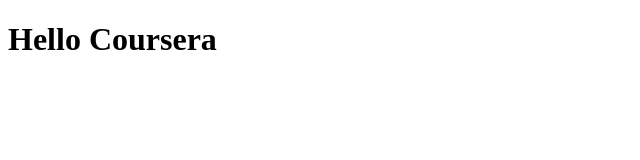
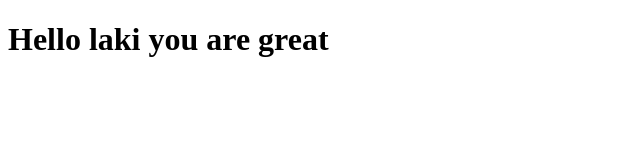
Before and after one commit to laki2603/Coursera-test, a plain HTML site: page site/index.html in a window 1280 px wide. Shown: the whole page, without its empty margins (0-640 px from the left). Drawn offline with Linux system fonts and the light colour scheme.

Commit message:
A small addition to our page.

```diff
--- a/site/index.html
+++ b/site/index.html
@@ -1,9 +1,9 @@
 <!DOCTYPE html>
 <html>
 <head>
-	<title>Hello Coursera</title>
+	<title>Hello Laki</title>
 </head>
 <body>
-<h1>Hello Coursera</h1>
+<h1>Hello laki you are great</h1>
 </body>
 </html>
```
